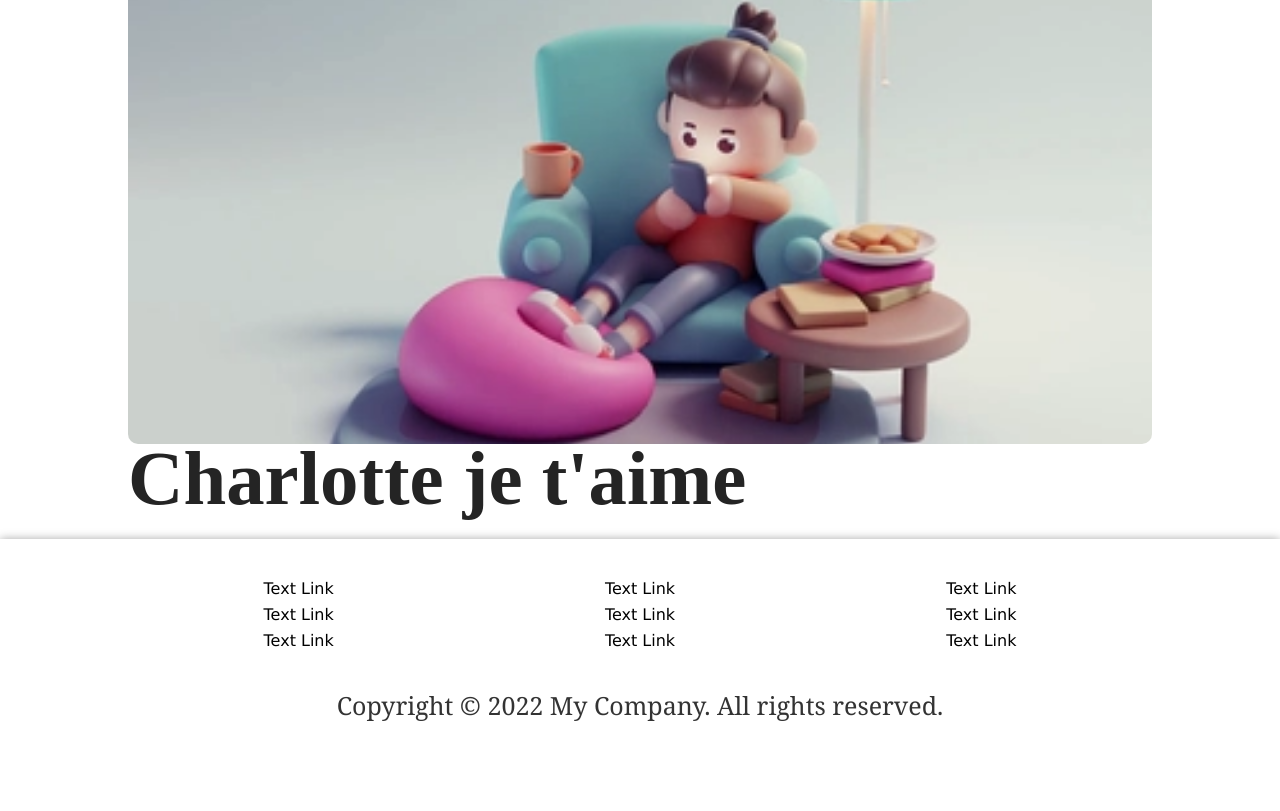
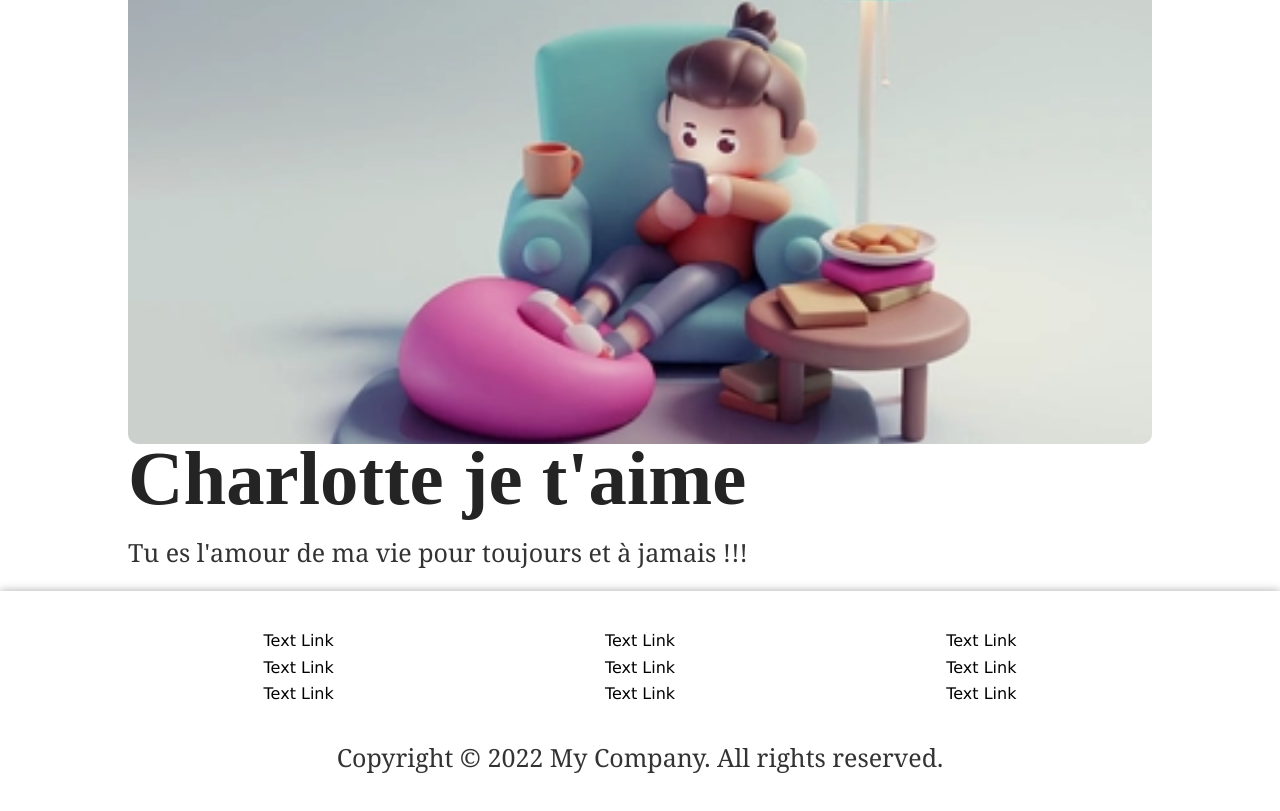
Before and after one commit to fouks5996/projetgastby, a Gatsby site: page /blog/charlotte-je-t-aime/ in a window 1280 px wide. Shown: the part 404-1215 px from the top of the page. Before the commit the page ends 1173 px from the top, so only its background shows below. Built offline with nearby package versions, Linux system fonts and the light colour scheme; Gatsby itself is replaced by a stand-in of ours.

Commit message:
Update from Forestry.io Foucauld Beaumont updated src/content/charlotte-je-t-aime.md

```diff
--- a/src/content/charlotte-je-t-aime.md
+++ b/src/content/charlotte-je-t-aime.md
@@ -5,3 +5,4 @@ tag: Amour
 img: "../uploads/image-3.webp"
 
 ---
+Tu es l'amour de ma vie pour toujours et à jamais !!!
```
